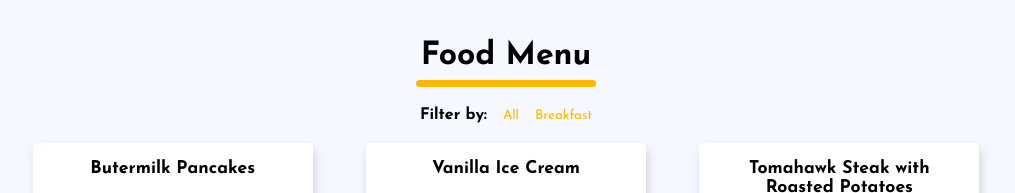
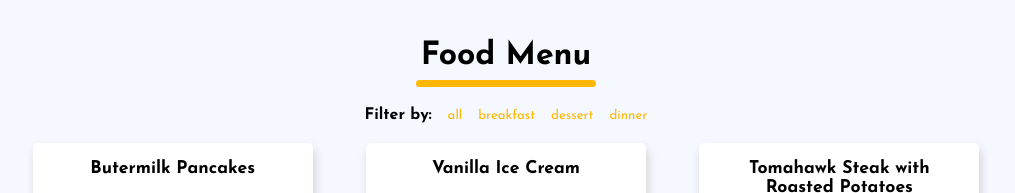
Before and after one commit to alexdbejenaru/react-menu, a React (Create React App) app: page / in a window 1280 px wide. Shown: the top 193 px of the page, without its empty margins (134-1149 px from the left). Built offline with nearby package versions, Linux system fonts and the light colour scheme.

Commit message:
finished project

```diff
--- a/src/App.js
+++ b/src/App.js
@@ -4,8 +4,11 @@ import Menu from "./components/Menu";
 import data from './data/db';
 import { useState } from "react";
 
+const allCategories = ['all', ...new Set(data.map(item => item.category))];
+
 function App() {
   const [ items, setItems ] = useState(data);
+  const [ categoryItems, setCategoryItems ] = useState(allCategories);
 
   const filterItems = (category) => {
     if (category === 'all') {
@@ -13,7 +16,7 @@ function App() {
       return;
     }
 
-    const newItems = items.filter(item => item.category === category)
+    const newItems = data.filter(item => item.category === category)
     setItems(newItems);
 }
 
@@ -21,7 +24,7 @@ function App() {
     <main className="app">
       <section className="app_container">
         <Header />
-        <Categories filterItems={ filterItems }/>
+        <Categories categoryItems={ categoryItems } items={ items } filterItems={ filterItems }/>
         <Menu items={ items }/>
       </section>
     </main>
--- a/src/components/Categories.js
+++ b/src/components/Categories.js
@@ -1,9 +1,12 @@
-const Categories = ({ filterItems, item }) => {
+const Categories = ({ filterItems, categoryItems }) => {
     return (
         <section className="categories">
             <h2 className="categories_title">Filter by:</h2>
-            <button onClick={() => filterItems('all')}className="categories_btn">All</button>
-            <button onClick={() => filterItems('dinner')}className="categories_btn">Breakfast</button>
+            {categoryItems.map((category, index) => (
+                <button type="button" key={ index } onClick={() => filterItems(category)} className="categories_btn">
+                    { category }
+                </button>
+            ))}
         </section>
      );
 }
--- a/src/components/Menu.js
+++ b/src/components/Menu.js
@@ -1,13 +1,11 @@
 import MenuItem from "./MenuItem";
 
 const Menu = ({ items }) => {
-
-
     return (
         <section className="menu-container">
             <div className="menu-items">
                 {items.map(item => (
-                    <MenuItem item={ item } />
+                    <MenuItem item={ item } key={ item.id } />
                 ))}
             </div>
         </section>
--- a/src/components/MenuItem.js
+++ b/src/components/MenuItem.js
@@ -1,6 +1,6 @@
 const MenuItem = ({ item }) => {
     return (
-        <div className="item" key={ item.id }>
+        <div className="item">
             <h4 className="item_title">{ item.title }</h4>
             <p className="item_category">Category: { item.category }</p>
             <img className="item_img" src={ item.img } alt={ item.title } />
```
